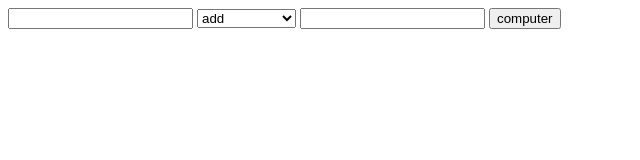
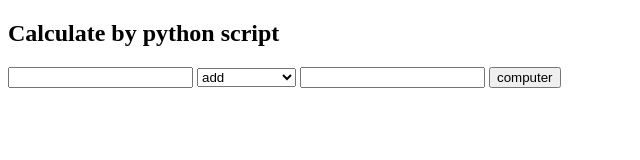
Before and after one commit to testpysoft/calc_py, a plain HTML site: page index.html in a window 1280 px wide. Shown: the whole page, without its empty margins (0-640 px from the left). Drawn offline with Linux system fonts and the light colour scheme.

Commit message:
alculate by python script

```diff
--- a/index.html
+++ b/index.html
@@ -7,6 +7,8 @@
 </head>
 
 <body>
+
+<h2>Calculate by python script</h2>
     <form action="/cgi-bin/form.py" method="post">
         <input type="text" name="number_a">
         <select size="1" name="action">
```
